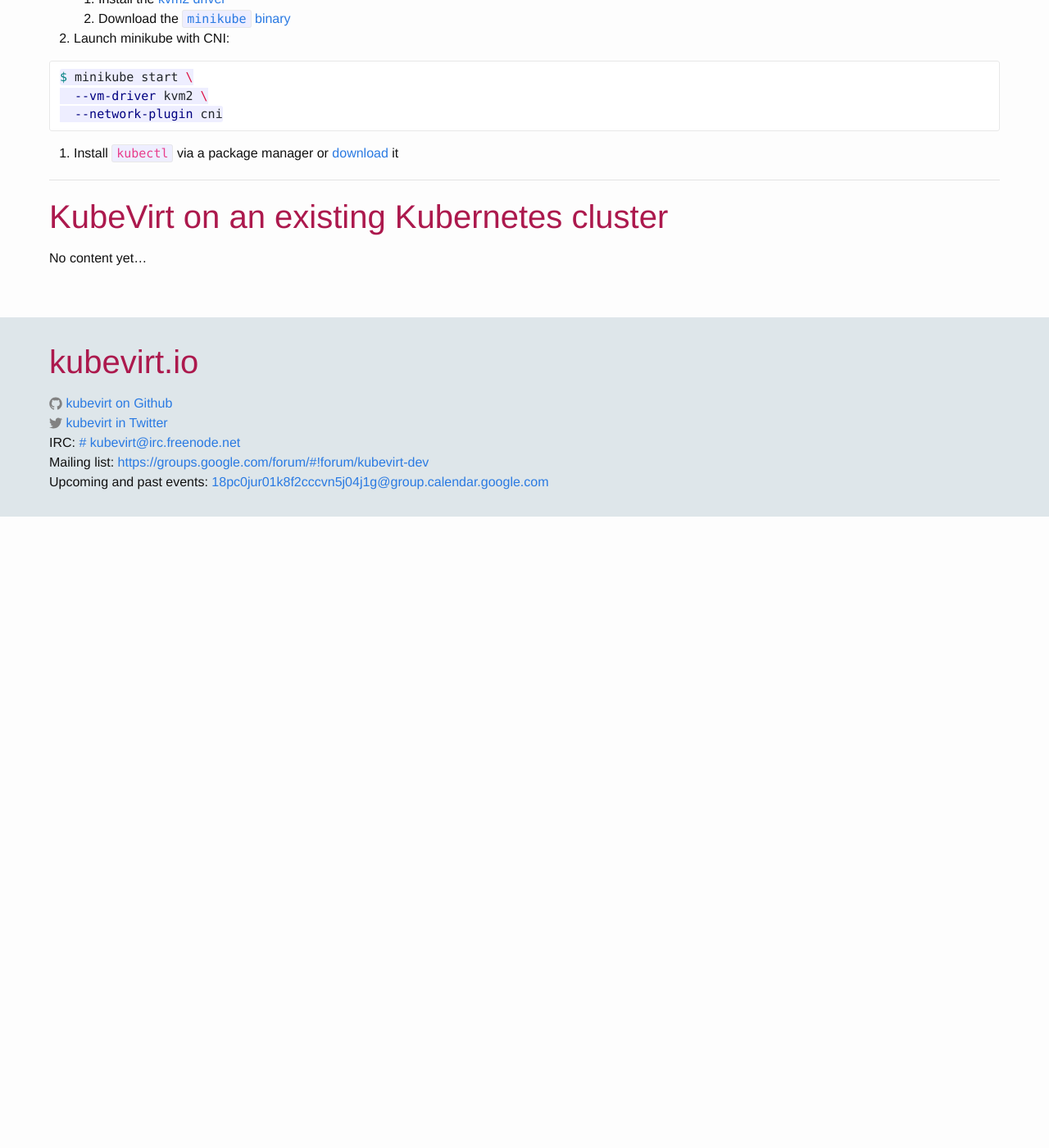
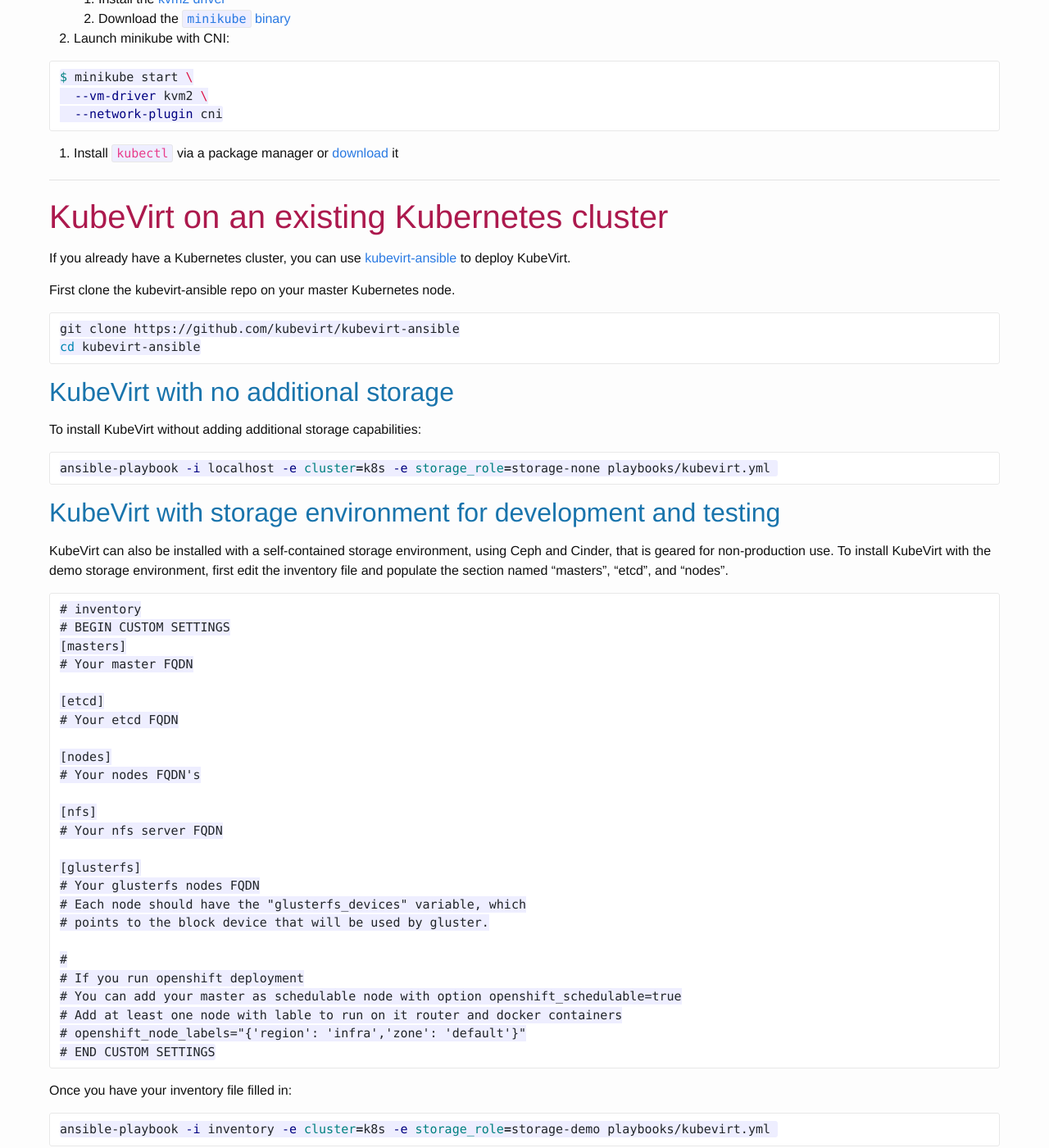
Before and after one commit to kubevirt-website-revamp/kubevirt-website-revamp.github.io, a Jekyll site: the page built from pages/get_kubevirt.md, in a window 1280 px wide and 1400 px high, scrolled down 2124 px. Shown: the whole window at 82% size. Built offline with Jekyll 4.4.1, drawn with Linux system fonts in a browser that asks for light colours; before the commit the page ends 2754 px from its top, so only the background shows below that; some of the changed text lies outside the part shown.

Commit message:
Installing KubeVirt on existing Kubernetes environment

````diff
--- a/pages/get_kubevirt.md
+++ b/pages/get_kubevirt.md
@@ -113,4 +113,110 @@
 ---
 
 # KubeVirt on an existing Kubernetes cluster {#install_3}
-No content yet...
+
+If you already have a Kubernetes cluster, you can use [kubevirt-ansible](https://github.com/kubevirt/kubevirt-ansible) to deploy KubeVirt.
+
+First clone the kubevirt-ansible repo on your master Kubernetes node.
+
+```bash
+git clone https://github.com/kubevirt/kubevirt-ansible
+cd kubevirt-ansible
+```
+
+## KubeVirt with no additional storage
+
+To install KubeVirt without adding additional storage capabilities:
+
+```bash
+ansible-playbook -i localhost -e cluster=k8s -e storage_role=storage-none playbooks/kubevirt.yml
+```
+
+## KubeVirt with storage environment for development and testing
+
+KubeVirt can also be installed with a self-contained storage environment,
+using Ceph and Cinder, that is geared for non-production use. To install
+KubeVirt with the demo storage environment, first edit the inventory file
+and populate the section named "masters", "etcd", and "nodes".
+
+```
+# inventory
+# BEGIN CUSTOM SETTINGS
+[masters]
+# Your master FQDN
+
+[etcd]
+# Your etcd FQDN
+
+[nodes]
+# Your nodes FQDN's
+
+[nfs]
+# Your nfs server FQDN
+
+[glusterfs]
+# Your glusterfs nodes FQDN
+# Each node should have the "glusterfs_devices" variable, which
+# points to the block device that will be used by gluster.
+
+#
+# If you run openshift deployment
+# You can add your master as schedulable node with option openshift_schedulable=true
+# Add at least one node with lable to run on it router and docker containers
+# openshift_node_labels="{'region': 'infra','zone': 'default'}"
+# END CUSTOM SETTINGS
+```
+
+Once you have your inventory file filled in:
+
+```bash
+ansible-playbook -i inventory -e cluster=k8s -e storage_role=storage-demo playbooks/kubevirt.yml
+```
+
+## KubeVirt with GlusterFS and Heketi storage environment
+
+To install GlusterFS and Heketi on Kubernetes, follow the setup guide in
+ [gluster-kubernetes repo](https://github.com/gluster/gluster-kubernetes).
+You will need to configure the admin key with gk-deploy and at end of the
+install note the Heketi URL.
+
+Once you have GlusterFS and Heketi installed on your Kubernetes cluster,
+you can deploy KubeVirt with the storage-glusterfs role to setup a Secret
+and a StorageClass to allow you to provision Persistent Volume Claims to
+store your VM images.
+
+First edit the inventory file and populate the sections "master", "etcd",
+"nodes", and "glusterfs".
+
+```bash
+# inventory
+# BEGIN CUSTOM SETTINGS
+[masters]
+# Your master FQDN
+
+[etcd]
+# Your etcd FQDN
+
+[nodes]
+# Your nodes FQDN's
+
+[nfs]
+# Your nfs server FQDN
+
+[glusterfs]
+# Your glusterfs nodes FQDN
+# Each node should have the "glusterfs_devices" variable, which
+# points to the block device that will be used by gluster.
+
+#
+# If you run openshift deployment
+# You can add your master as schedulable node with option openshift_schedulable=true
+# Add at least one node with lable to run on it router and docker containers
+# openshift_node_labels="{'region': 'infra','zone': 'default'}"
+# END CUSTOM SETTINGS
+```
+
+Then run this playbook, substituting the namespaces and heketi_url to
+match your environment:
+
+```
+ansible-playbook -i inventory -e cluster=k8s -e storage_role=storage-glusterfs -e namespace=kube-system -e glusterfs_namespace=kube-system -e glusterfs_name= -e heketi_url=http://10.32.0.4:8080 playbooks/kubevirt.yml
````
